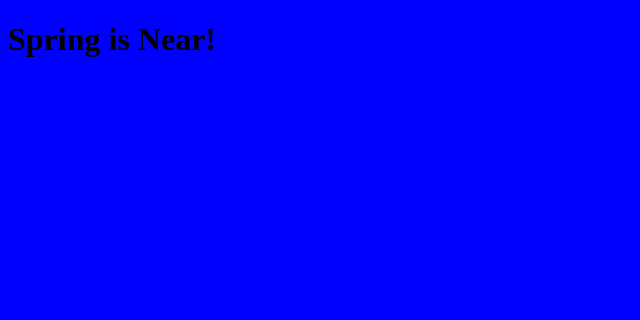
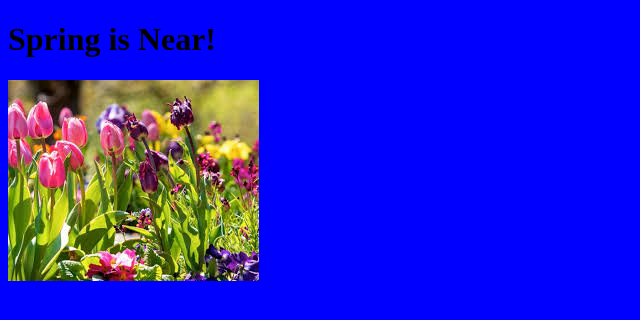
Before and after one commit to Dante-Vil/Spring, a plain HTML site: page index.html in a window 1280 px wide. Shown: the whole page, without its empty margins (0-640 px from the left). Drawn offline with Linux system fonts and the light colour scheme.

Commit message:
replaced paragraph with an image

```diff
--- a/index.html
+++ b/index.html
@@ -9,5 +9,6 @@
 </head>
 <body>
     <h1>Spring is Near!</h1>
+    <img src="images.jpg" alt="spring flowers">
 </body>
 </html>
```
Also changed, not shown: images.jpg (added).
